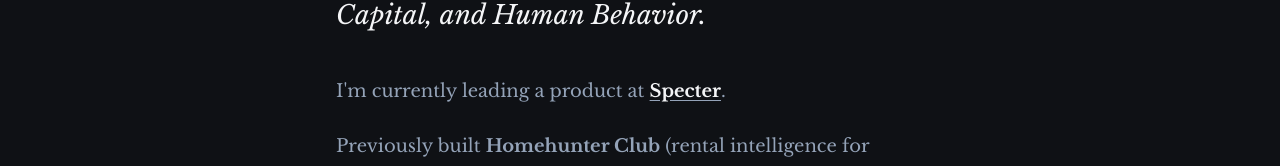
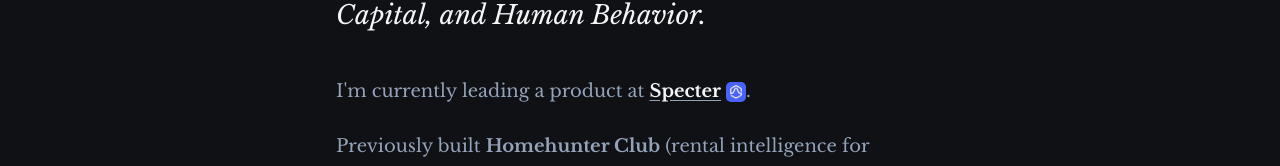
Before and after one commit to arunbab996/Portfolio-v2, a React (Vite) app: page / in a window 1280 px wide. Shown: the part 304-470 px from the top of the page. Built offline with nearby package versions, Linux system fonts and the light colour scheme; the HTML template or start-up script is replaced by a standard one.

Commit message:
Show full portrait frame on hover; Specter logo always inline

```diff
--- a/src/Home.jsx
+++ b/src/Home.jsx
@@ -25,9 +25,8 @@
           <div className="current">
             <span className="spacer">
               I'm currently leading a product at{' '}
-              <a href="https://tryspecter.com" target="_blank" rel="noopener noreferrer" className="pop-link">
-                Specter
-                <img src="/specterhq_logo (2).jpeg" alt="Specter Logo" className="pop-img" />
+              <a href="https://tryspecter.com" target="_blank" rel="noopener noreferrer">
+                Specter<img src="/specterhq_logo (2).jpeg" alt="Specter Logo" className="specter-logo-inline" />
               </a>.
             </span>
 
--- a/src/index.css
+++ b/src/index.css
@@ -138,21 +138,35 @@
   position: fixed;
   left: 0;
   bottom: 0;
-  width: 240px;
-  height: 105px;
+  width: 260px;
+  height: 292px;
   overflow: hidden;
   pointer-events: none;
   z-index: 999;
   transform: translateY(100%);
-  transition: transform 0.55s cubic-bezier(0.2, 0.8, 0.2, 1);
+  transition: transform 0.6s cubic-bezier(0.2, 0.8, 0.2, 1);
 }
 .peep-container.peep-active {
   transform: translateY(0);
 }
 .peep-img {
   display: block;
-  width: 240px;
+  width: 260px;
   height: auto;
+  filter: drop-shadow(4px 0px 16px rgba(0,0,0,0.35));
+}
+
+/* Specter inline logo */
+.specter-logo-inline {
+  display: inline-block;
+  width: 20px;
+  height: 20px;
+  object-fit: cover;
+  border-radius: 5px;
+  vertical-align: middle;
+  margin-left: 5px;
+  position: relative;
+  top: -1px;
 }
 
 /* =========================================
```
